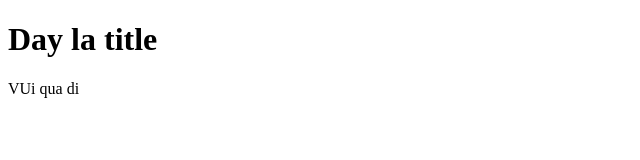
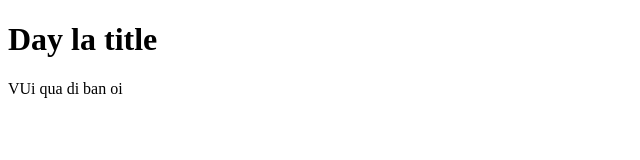
Before and after one commit to hungnso/testgit, a plain HTML site: page index.html in a window 1280 px wide. Shown: the full height of the page, 0-640 px from the left. Drawn offline with Linux system fonts and the light colour scheme.

Commit message:
update ben branch hung

```diff
--- a/index.html
+++ b/index.html
@@ -11,7 +11,7 @@
 <body>
   <h1>Day la title</h1>
   <div>
-    <p>VUi qua di </p>
+    <p>VUi qua di ban oi </p>
   </div>
 </body>
 
```
